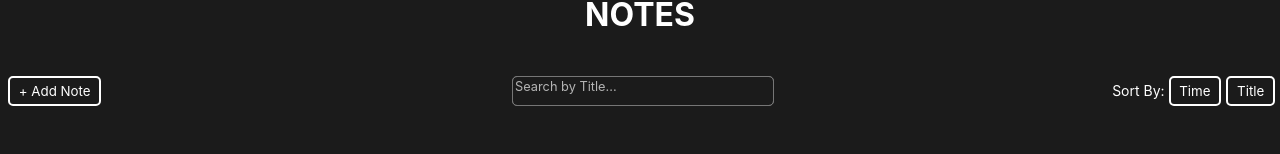
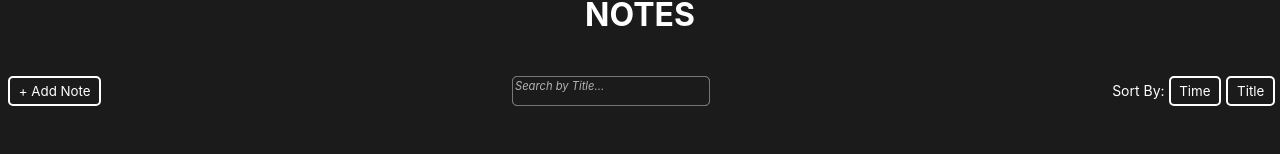
Before and after one commit to frontseat-astronaut/react-note-app, a React (Create React App) app: page / in a window 1280 px wide. Shown: the part 134-288 px from the top of the page. Built offline with nearby package versions, Linux system fonts and the light colour scheme.

Commit message:
defaulttext is italic

```diff
--- a/src/App.css
+++ b/src/App.css
@@ -29,9 +29,13 @@
 
 .Search {
   position: absolute;
-  right:40%;
-  width: 20%;
+  right:45%;
+  width: 15%;
   height: 3%;
+}
+
+.DefaultSearchText{
+  font-style: italic;
 }
 
 .DefaultSearchText, .SearchText {
@@ -40,7 +44,7 @@
   width: 100%;
   height: 100%;
   color:rgb(180, 180, 180);
-  font-size: 80%;
+  font-size: 70%;
   resize: none;
 }
 
```
